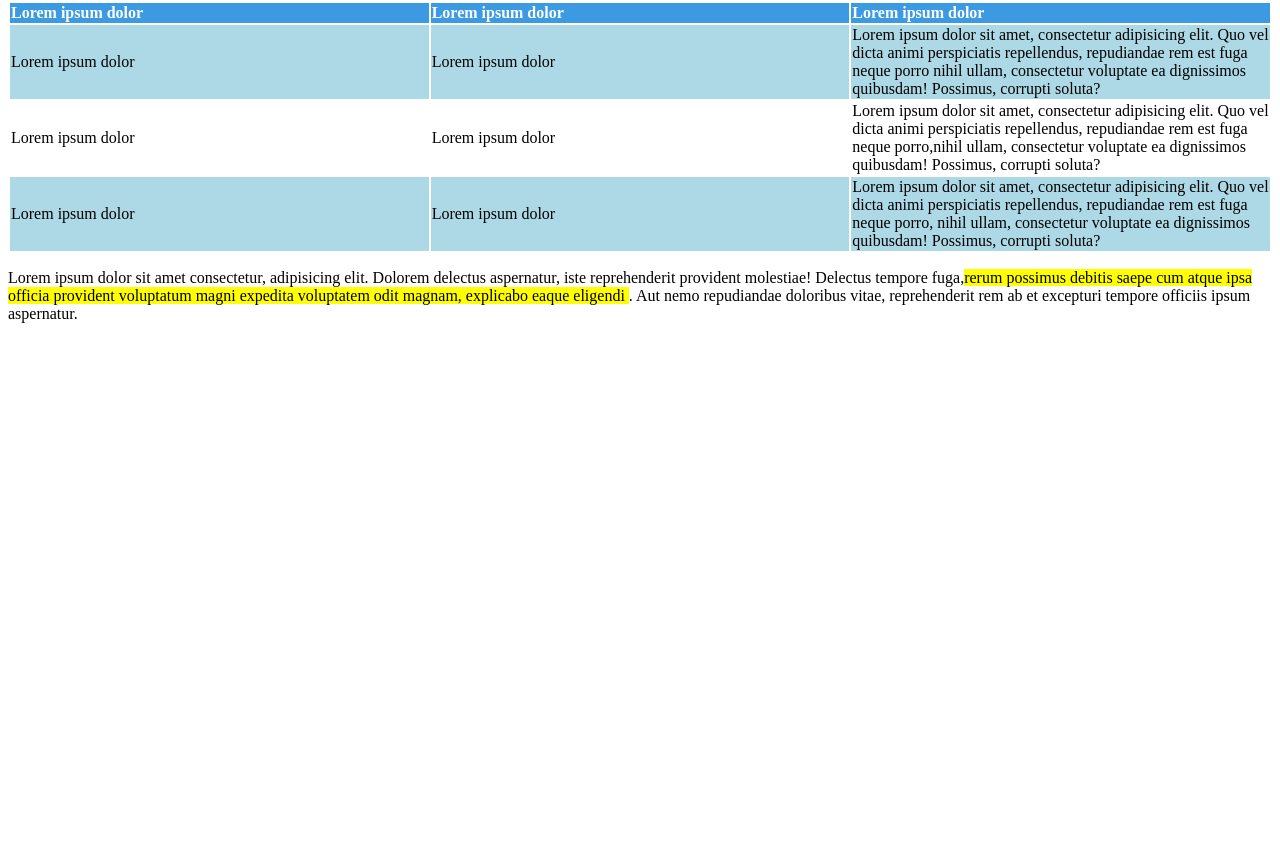
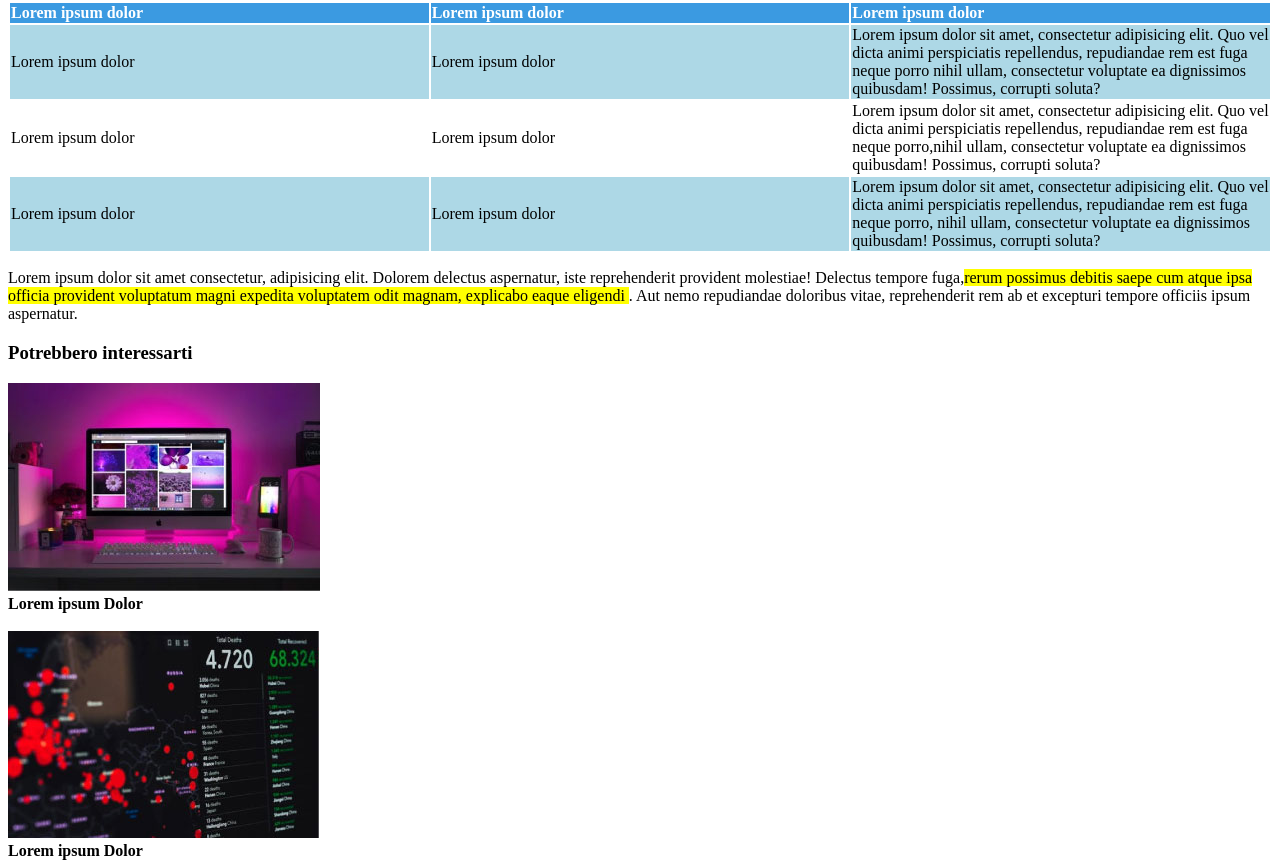
Before and after one commit to desireemezzotero/html-css-booleaner, a plain HTML site: page index.html in a window 1280 px wide. Shown: the part 1023-1891 px from the top of the page. Before the commit the page ends 1362 px from the top, so only its background shows below. Drawn offline with Linux system fonts and the light colour scheme.

Commit message:
final commit

```diff
--- a/index.html
+++ b/index.html
@@ -112,20 +112,22 @@
 </p>
 </main>
 
-  <footer>
-
-  </footer>
-
+<footer>
+   <h3 class="interessarti"> Potrebbero interessarti </h3>
+  <section>
+    <div class="container">
+      <img src="./img/monitor.jpg" alt="Mac monitor" />
+      <div class="container-monitor-text">
+        <strong>Lorem ipsum Dolor</strong>
+      </div>
+      <br />
+      <img src="./img/graph.jpg" alt="Mac monitor" />
+      <div class="container-graph-text">
+        <strong>Lorem ipsum Dolor</strong>
+      </div>
+    </div>
+  </section>
+</footer>
 </body>
 
 </html>
-<!DOCTYPE html>
-<html lang="en">
-<head>
-
-  <title>Document</title>
-</head>
-<body>
-
-</body>
-</html>
```
